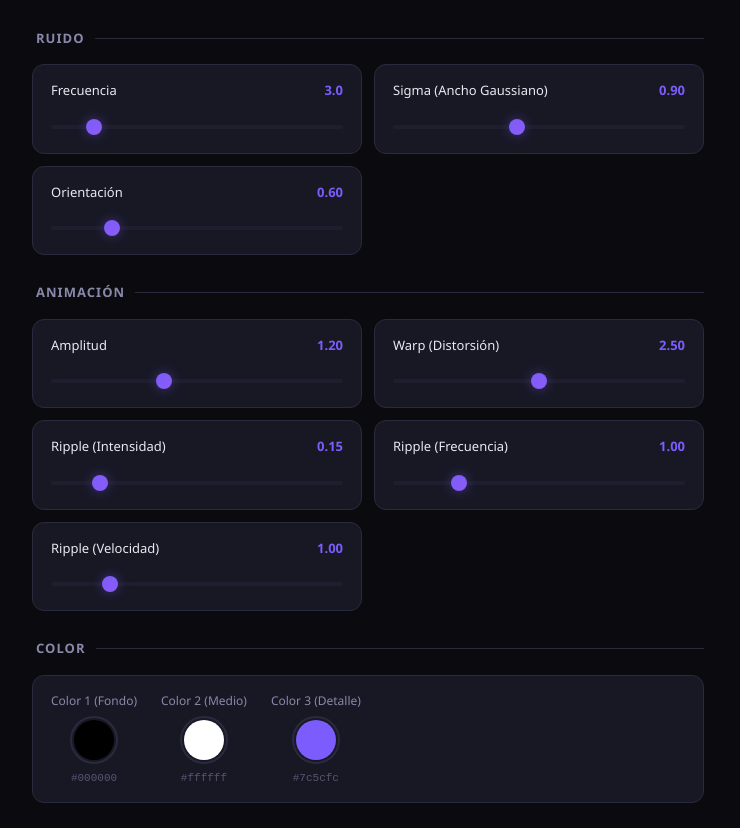
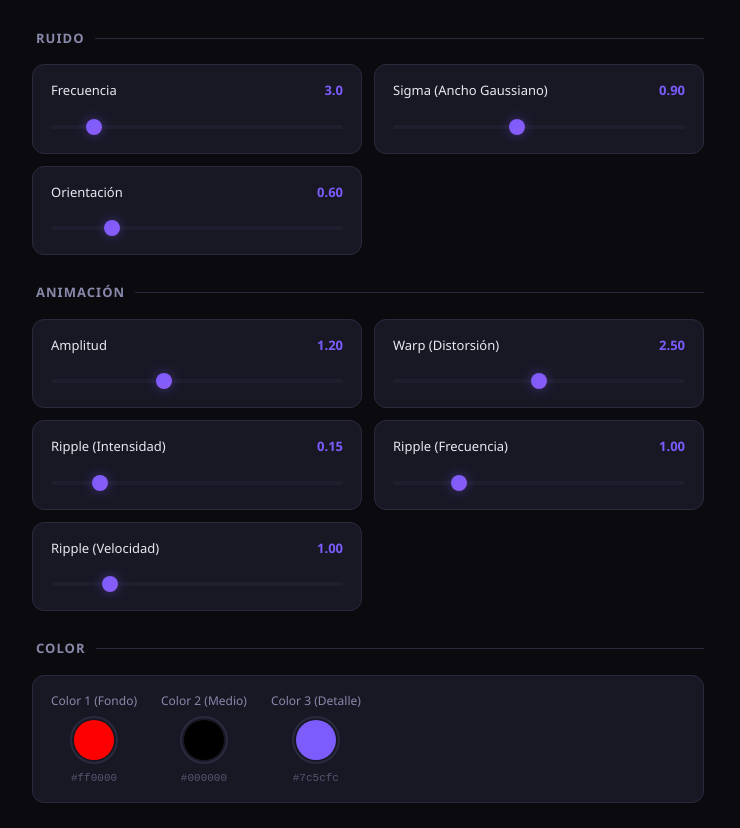
Before and after one commit to ValeManza/Clase-3-Codigo-DiploIA, a website: page public/index.html in a window 1280 px wide. Shown: the part 114-942 px from the top of the page, without its empty margins (272-1012 px from the left). Drawn offline with Linux system fonts and the light colour scheme.

Commit message:
Actualizar colores predeterminados: color1 a rojo (#ff0000), color2 a negro (#000000)

```diff
--- a/public/index.html
+++ b/public/index.html
@@ -132,13 +132,13 @@
         <div class="color-pickers">
           <div class="color-group">
             <label>Color 1 (Fondo)</label>
-            <input type="color" id="color1" value="#000000" />
-            <span class="color-hex" id="color1Hex">#000000</span>
+            <input type="color" id="color1" value="#ff0000" />
+            <span class="color-hex" id="color1Hex">#ff0000</span>
           </div>
           <div class="color-group">
             <label>Color 2 (Medio)</label>
-            <input type="color" id="color2" value="#ffffff" />
-            <span class="color-hex" id="color2Hex">#ffffff</span>
+            <input type="color" id="color2" value="#000000" />
+            <span class="color-hex" id="color2Hex">#000000</span>
           </div>
           <div class="color-group">
             <label>Color 3 (Detalle)</label>
```
Also changed, not shown: public/visual.html (+2 -2 lines).
